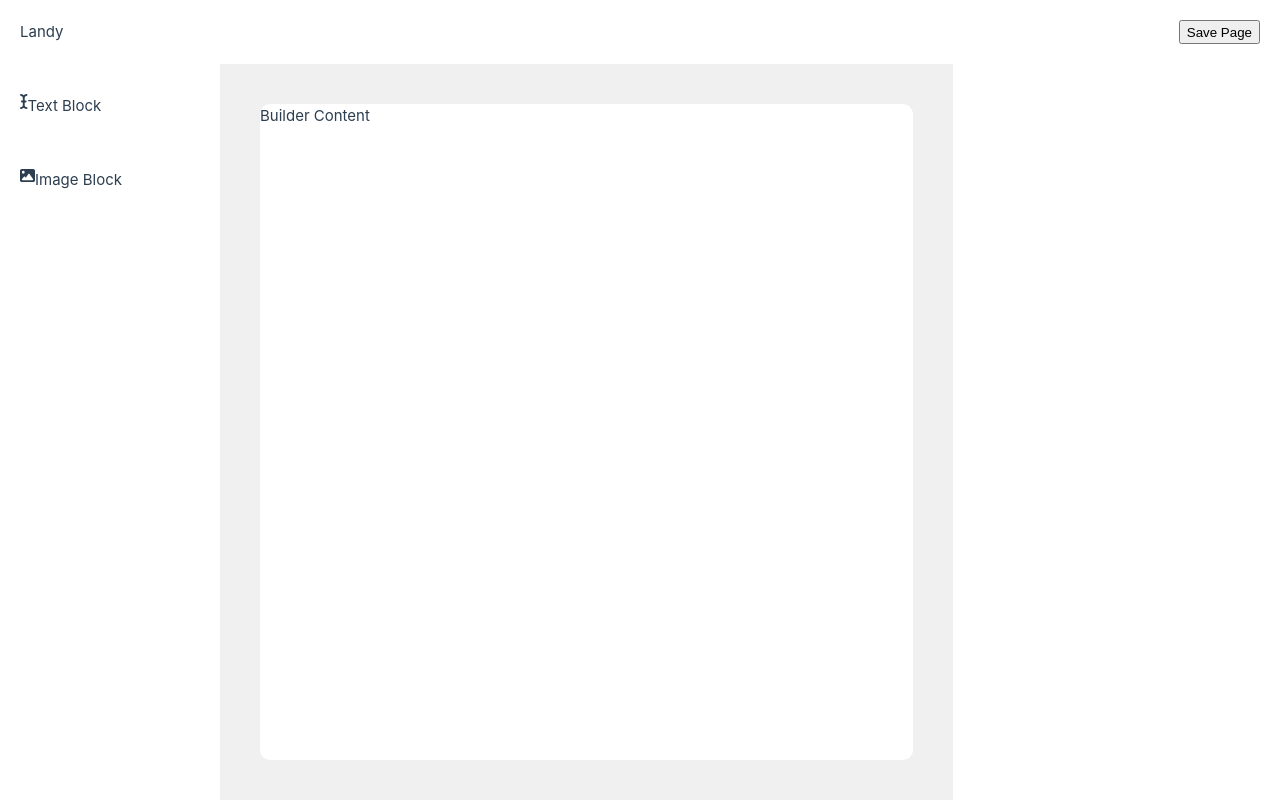
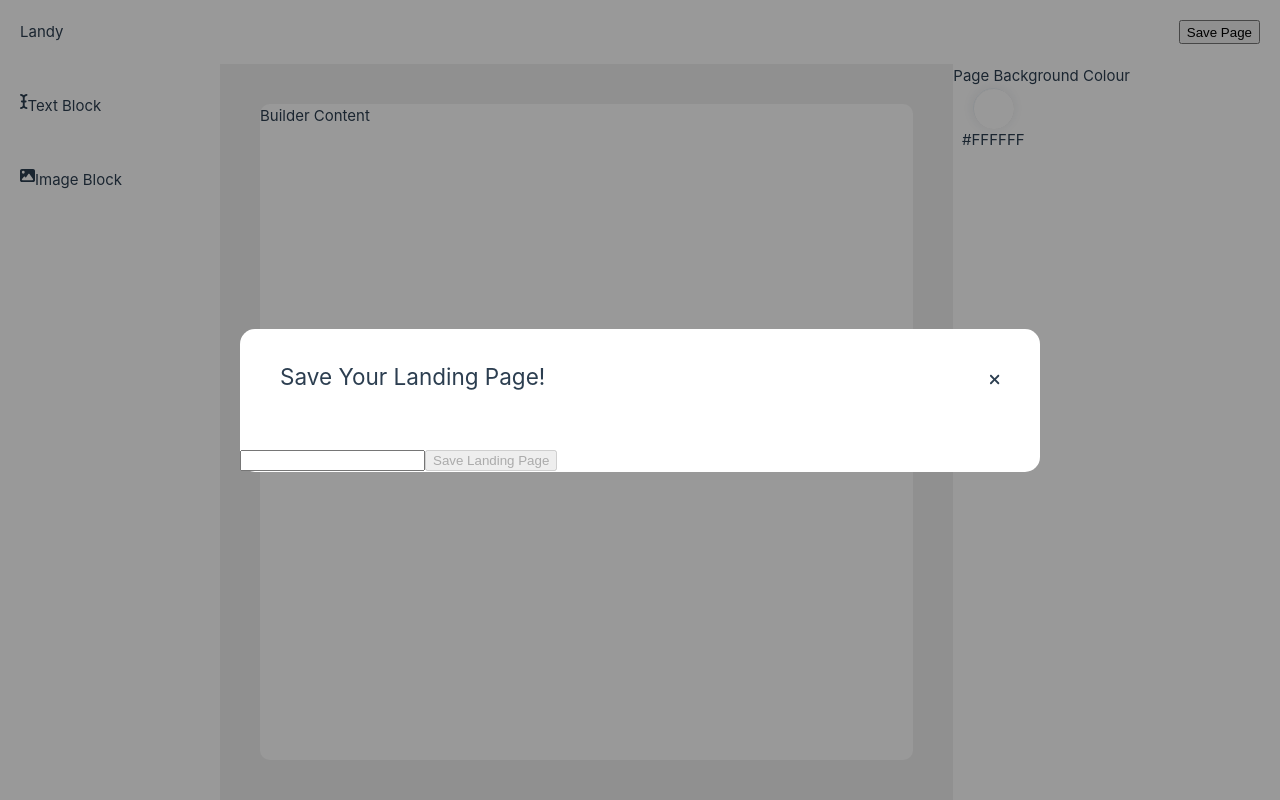
Before and after one commit to taml/Landy, a Vue app: page / in a window 1280 px wide. Both pictures are taken after a click on the button "Save Page". Built offline with nearby package versions, Linux system fonts and the light colour scheme; the HTML template or start-up script is replaced by a standard one.

Commit message:
Add change page background colour, save modal and log to json from save modal.

```diff
--- a/package.json
+++ b/package.json
@@ -20,6 +20,7 @@
     "@fortawesome/free-regular-svg-icons": "^6.7.2",
     "@fortawesome/free-solid-svg-icons": "^6.7.2",
     "@fortawesome/vue-fontawesome": "^3.0.8",
+    "@vueuse/core": "^12.4.0",
     "pinia": "^2.3.0",
     "quill": "^2.0.3",
     "vue": "^3.5.13",
--- a/src/App.vue
+++ b/src/App.vue
@@ -1,8 +1,14 @@
 <script setup lang="ts">
+  import { storeToRefs } from 'pinia'
+  import { useBuilderStore } from '@/stores/builder'
   import TopNav from '@/components/TopNav.vue'
   import SidebarLeft from '@/components/SidebarLeft.vue'
   import SidebarRight from '@/components/SidebarRight.vue'
   import BuilderContent from '@/components/BuilderContent.vue'
+  import SaveModal from '@/components/SaveModal.vue'
+
+  const builderStore = useBuilderStore()
+  const { showSaveModal } = storeToRefs(builderStore)
 </script>
 
 <template>
@@ -13,6 +19,7 @@
       <BuilderContent />
       <SidebarRight :toggle-editor="false" />
     </main>
+    <SaveModal v-if="showSaveModal" />
   </div>
 </template>
 
--- a/src/components/BuilderContent.vue
+++ b/src/components/BuilderContent.vue
@@ -6,15 +6,22 @@
   import { useBuilderStore } from '@/stores/builder'
 
   const builderStore = useBuilderStore()
-  const { contentBlockList } = storeToRefs(builderStore)
+  const { contentBlockList, backgroundColor } = storeToRefs(builderStore)
+  const { setSingleBlock } = builderStore
+
+  const updateEditor = (event: any) => {
+    if(event.added) {
+      setSingleBlock(event.added.newIndex)
+    }
+  }
 
 </script>
 
 <template>
   <div class="builder-container">
-    <div class="builder-content">
+    <div class="builder-content" :style="`background: ${backgroundColor};`">
       <p v-if="contentBlockList.length === 0">Builder Content</p>
-      <draggable class="drop-area" :list="contentBlockList" :element="'div'" :group="{ name: 'blocks', pull: false, put: true }" item-key="index">
+      <draggable class="drop-area" :list="contentBlockList" :element="'div'" :group="{ name: 'blocks', pull: false, put: true }" @change="updateEditor" item-key="index">
         <template #item="{element, index}">
           <component :is="element?.type === 'text' ? TextElement : ImageElement" v-bind="element" :index="index" />
         </template>
@@ -28,14 +35,13 @@
     display: flex;
     flex-direction: column;
     flex: 2;
-    background-color: #f0f0f0;
+    background: #f0f0f0;
     padding: 40px;
     height: 92vh;
     overflow-y: auto
   }
 
   .builder-content {
-    background: #ffffff;
     border-radius: 10px;
     flex: 1 1;
   }
--- a/src/components/ImageBlock.vue
+++ b/src/components/ImageBlock.vue
@@ -10,14 +10,14 @@
   }>()
 
   const builderStore = useBuilderStore()
-  const { setBlock } = builderStore
+  const { setSingleBlock } = builderStore
 
   const imageSrc = computed(() => new URL(props.content.src, import.meta.url).href)
 
 </script>
 
 <template>
-  <section @click="setBlock(index)">
+  <section @click="setSingleBlock(index)">
     <BlockHeader :block-index="index" />
     <div :class="['image-container', `align-${content.align}`]" :style="`padding: ${content.padding}px;`">
       <figure :style="`width: ${content.width}%;`">
--- /dev/null
+++ b/src/components/SaveModal.vue
@@ -0,0 +1,77 @@
+<script setup lang="ts">
+  import { ref, onMounted } from 'vue'
+  import { storeToRefs } from 'pinia'
+  import { useBuilderStore } from '@/stores/builder'
+  import { onClickOutside } from '@vueuse/core'
+
+  const builderStore = useBuilderStore()
+  const { contentBlockList, backgroundColor } = storeToRefs(builderStore)
+  const { toggleSaveModal } = builderStore
+
+  const modalContainer = ref(null)
+  const pageName = ref('')
+
+  const closeModal = () => {
+    toggleSaveModal(false)
+  }
+
+  const logPage = () => {
+    const pageData = {
+      pageName: pageName.value,
+      pageBackgroundColor: backgroundColor.value,
+      pageBlocks: contentBlockList.value
+    }
+    console.log(JSON.parse(JSON.stringify(pageData)))
+  }
+
+  onMounted(() => {
+    onClickOutside(modalContainer, () => closeModal())
+  })
+
+</script>
+
+<template>
+  <div class="custom-modal-mask">
+    <div ref="modalContainer" class="custom-modal-container">
+      <header>
+        <h2>Save Your Landing Page!</h2>
+        <span class="modal-close" @click="toggleSaveModal(false)"><font-awesome-icon icon="fa-solid fa-xmark" /></span>
+      </header>
+      <div>
+          <input type="text" v-model="pageName" />
+          <button :disabled="pageName.length === 0" @click="logPage">Save Landing Page</button>
+      </div>
+    </div>
+  </div>
+</template>
+
+<style scoped>
+  .custom-modal-mask {
+    position: fixed;
+    inset: 0;
+    background: rgba(0,0,0, .4);
+    display: grid;
+    place-items: center;
+    z-index: 2;
+  }
+
+  .custom-modal-container {
+    background: #FFFFFF;
+    border-radius: 15px;
+    width: 75vw;
+    max-width: 800px;
+  }
+
+  .custom-modal-container header {
+    display: flex;
+    justify-content: space-between;
+    margin-bottom: 30px;
+    border-radius: 15px 15px 0 0;
+    padding: 30px 40px 15px 40px;
+  }
+
+  .modal-close {
+    padding: 10px 0 10px 20px;
+    cursor: pointer;
+  }
+</style>
--- a/src/components/SidebarRight.vue
+++ b/src/components/SidebarRight.vue
@@ -1,4 +1,5 @@
 <script setup lang="ts">
+  import { ref } from 'vue'
   import { storeToRefs } from 'pinia'
   import { useBuilderStore } from '@/stores/builder'
   import TextBlockEditor from '@/components/TextBlockEditor.vue'
@@ -9,12 +10,20 @@
   })
 
   const builderStore = useBuilderStore()
-  const { block } = storeToRefs(builderStore)
+  const { block, backgroundColor } = storeToRefs(builderStore)
+  const { setBackgroundColor } = builderStore
+
+  const customColor = ref(backgroundColor.value)
 
 </script>
 
 <template>
   <aside :class="toggleEditor && 'hide-editor'">
+    <p>Page Background Colour</p>
+    <div class="color-option">
+      <span class="color-circle"><input type="color" v-model="customColor" @change="setBackgroundColor(customColor)"/></span>
+      <p>{{ backgroundColor }}</p>
+    </div>
     <TextBlockEditor v-if="block?.type === 'text'" />
     <ImageBlockEditor v-else-if="block?.type === 'image'" />
   </aside>
@@ -39,4 +48,40 @@
   .hide-editor {
     max-width: 0;
   }
+
+  .color-option {
+    width: 80px;
+    text-align: center;
+  }
+
+  .color-option input {
+    border-radius: 50%;
+    height: 40px;
+    width: 40px;
+    border: none;
+    outline: none;
+    padding: 0;
+    cursor: pointer;
+  }
+
+  .color-circle {
+    display: block;
+    height: 40px;
+    width: 40px;
+    border-radius: 50px;
+    margin-left: auto;
+    margin-right: auto;
+    border: 1px solid #e9eff4;
+    box-shadow: 0px 0px 14px rgba(33, 48, 79, 0.10);
+  }
+
+  input::-webkit-color-swatch-wrapper {
+    padding: 0;
+  }
+
+  input[type="color"]::-webkit-color-swatch {
+    border: none;
+    border-radius: 100%;
+  }
+
 </style>
--- a/src/components/TextBlock.vue
+++ b/src/components/TextBlock.vue
@@ -9,12 +9,12 @@
   }>()
 
   const builderStore = useBuilderStore()
-  const { setBlock } = builderStore
+  const { setSingleBlock } = builderStore
 
 </script>
 
 <template>
-  <section @click="setBlock(index)">
+  <section @click="setSingleBlock(index)">
     <BlockHeader :block-index="index" />
     <p v-if="content.text.length === 0 || content.text === '<p><br></p>'">Your text content will be inserted here!</p>
     <div v-html="content.text"></div>
--- a/src/components/TopNav.vue
+++ b/src/components/TopNav.vue
@@ -1,6 +1,11 @@
 <script setup lang="ts">
+  import { useBuilderStore } from '@/stores/builder'
+
+  const builderStore = useBuilderStore()
+  const { toggleSaveModal } = builderStore
+
   const handleSavePage = () => {
-    console.log('Save Page')
+    toggleSaveModal(true)
   }
 </script>
 
--- a/src/main.ts
+++ b/src/main.ts
@@ -6,8 +6,8 @@ import App from './App.vue'
 
 import { library } from "@fortawesome/fontawesome-svg-core"
 import { FontAwesomeIcon } from "@fortawesome/vue-fontawesome"
-import { faImage, faICursor, faChevronUp, faChevronDown, faClone, faTrashCan, faAlignLeft, faAlignCenter, faAlignRight } from "@fortawesome/free-solid-svg-icons"
-library.add(faImage, faICursor, faChevronUp, faChevronDown, faClone, faTrashCan, faAlignLeft, faAlignCenter, faAlignRight)
+import { faImage, faICursor, faChevronUp, faChevronDown, faClone, faTrashCan, faAlignLeft, faAlignCenter, faAlignRight, faXmark } from "@fortawesome/free-solid-svg-icons"
+library.add(faImage, faICursor, faChevronUp, faChevronDown, faClone, faTrashCan, faAlignLeft, faAlignCenter, faAlignRight, faXmark)
 
 const app = createApp(App)
 
--- a/src/stores/builder.ts
+++ b/src/stores/builder.ts
@@ -1,4 +1,4 @@
-import { ref, computed } from 'vue'
+import { ref } from 'vue'
 import { defineStore } from 'pinia'
 import type { BlockElement, TextBlock, ImageBlock } from '@/types'
 
@@ -9,6 +9,10 @@ export const useBuilderStore = defineStore('builder', () => {
   const block = ref<BlockElement | null>(null)
   // Initialise a selected block index variable
   const blockIndex = ref(-1)
+  // Initialise a colour for the template background
+  const backgroundColor = ref('#FFFFFF')
+  // Initialise a variable to control the toggle of a save modal
+  const showSaveModal = ref(false)
 
 
   // Move a block at the provided index up by one position in the list
@@ -33,13 +37,17 @@ export const useBuilderStore = defineStore('builder', () => {
     contentBlockList.value.splice(index, 0, block)
   }
 
-  // Delete a block at the provided index
+  // Delete a block at the provided index from the block list and reset single block item
   const deleteBlock = (index: number) => {
+    if(index === blockIndex.value) {
+      block.value = null
+      blockIndex.value = -1
+    }
     contentBlockList.value.splice(index, 1)
   }
 
   // Set the contents of a single block item found at the provided index of the block list
-  const setBlock = (index: number) => {
+  const setSingleBlock = (index: number) => {
     blockIndex.value = index
     block.value = contentBlockList.value[index]
   }
@@ -49,6 +57,18 @@ export const useBuilderStore = defineStore('builder', () => {
     contentBlockList.value[index].content = content
   }
 
+  // Set a colour for the background of the landing page template
+  const setBackgroundColor = (color: string) => {
+    backgroundColor.value = color
+  }
 
-  return { contentBlockList, block, blockIndex, moveBlockUp, moveBlockDown, duplicateBlock, deleteBlock, setBlock, updateBlock }
+  const toggleSaveModal = (showModal: boolean) => {
+    showSaveModal.value = showModal
+  }
+
+
+  return {
+    contentBlockList, block, blockIndex, backgroundColor, showSaveModal,
+    moveBlockUp, moveBlockDown, duplicateBlock, deleteBlock, setSingleBlock, updateBlock, setBackgroundColor, toggleSaveModal
+  }
 })
```
Also changed, not shown: 1 other file (tests, documents, lock files or other folders).
